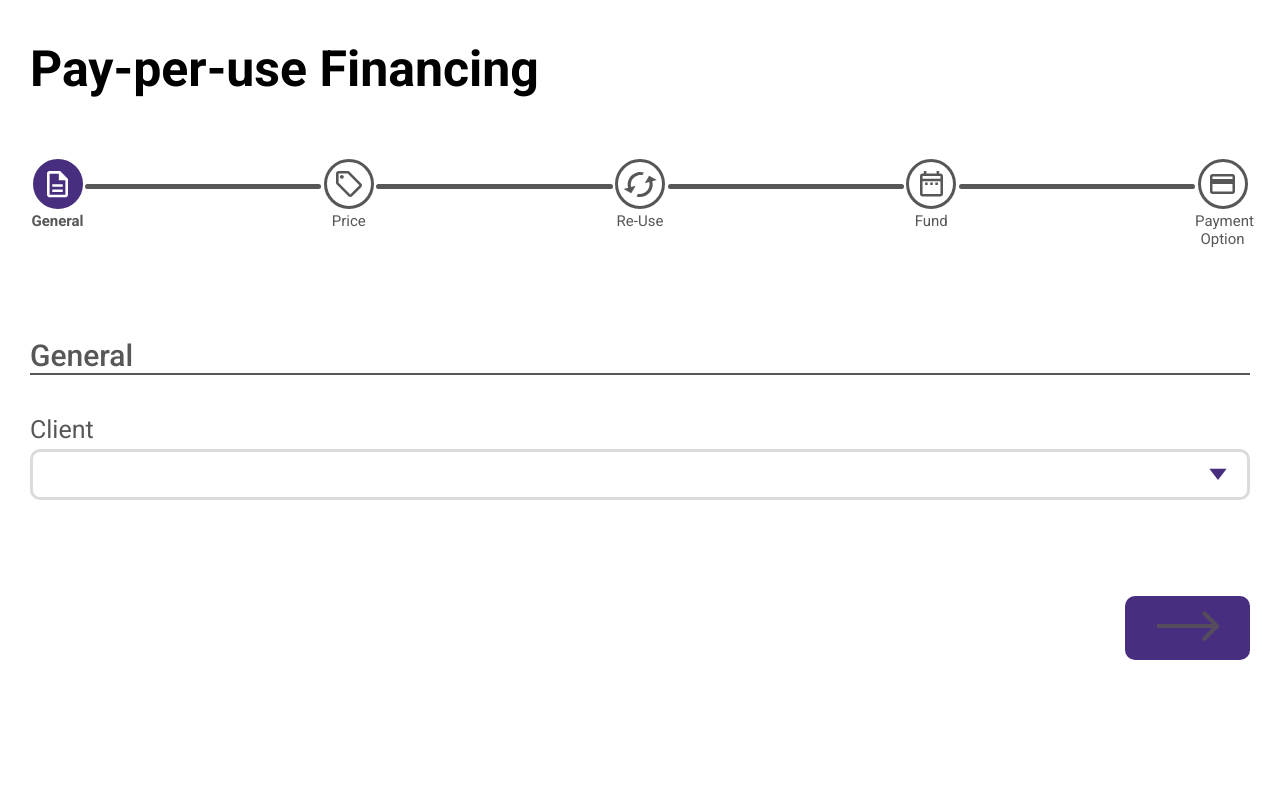
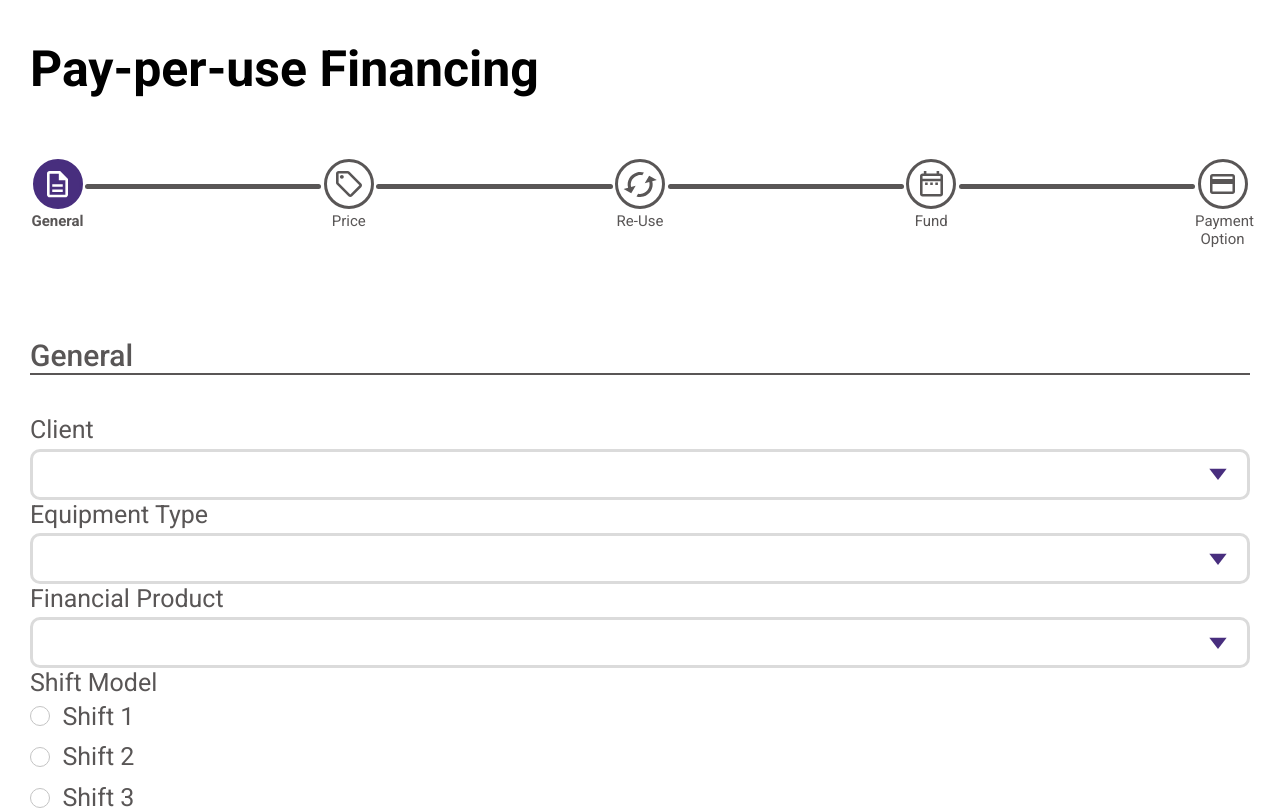
Before and after one commit to yuchiko/vue-payment-flow, a Vue app: page / in a window 1280 px wide. Shown: the top 809 px of the page. Built offline with nearby package versions, Linux system fonts and the light colour scheme.

Commit message:
added checkbox

```diff
--- a/src/assets/styles/shared/variables.scss
+++ b/src/assets/styles/shared/variables.scss
@@ -2,6 +2,7 @@ $c-primary: #595656;
 $c-secondary: #482E7E;
 $c-border: #DBDBDB;
 $c-black: #000000;
+$c-checkbox: #C4C4C4;
 $c-placeholder: $c-black;
 
 $fw-normal: 400;
--- a/src/components/Tab/items/GeneralTab.vue
+++ b/src/components/Tab/items/GeneralTab.vue
@@ -3,19 +3,44 @@
     <Select
       v-model="client"
       label-string="Client"
-      :options="['Canada', 'United States']"
-      @input="handleInput"
+      :options="formData.clients"
+    />
+    <Select
+      v-model="equipment_type"
+      label-string="Equipment Type"
+      :options="formData.equipment_types"
+    />
+    <Select
+      v-model="financial_product"
+      label-string="Financial Product"
+      :options="formData.financial_products"
+    />
+    <RadioButtons
+      label-string="Shift Model"
+      :options="formData.shift_models"
+      :checked-value="shift_model"
+      @change="updateShiftModel"
     />
   </div>
 </template>
 
 <script>
-import {Select} from '@/components/form'
+import {Select, RadioButtons} from '@/components/form'
+import data from '@/data/mockFormData';
+import { mapState } from 'vuex';
 
 export default {
   name: 'GeneralTab',
-  components: {Select},
+  data() {
+    return {
+      formData: data
+    }
+  },
+  components: {Select, RadioButtons},
   computed: {
+    ...mapState({
+      shift_model: state => state.paymentForm.shift_model
+    }),
     client: {
       get () {
         return this.$store.state.paymentForm.client
@@ -23,11 +48,28 @@ export default {
       set (value) {
         this.$store.commit('UPDATE_FORM_FIELD', {fieldName: 'client', value})
       }
-    }
+    },
+    equipment_type: {
+      get () {
+        return this.$store.state.paymentForm.equipment_type
+      },
+      set (value) {
+        this.$store.commit('UPDATE_FORM_FIELD', {fieldName: 'equipment_type', value})
+      }
+    },
+    financial_product: {
+      get () {
+        return this.$store.state.paymentForm.financial_product
+      },
+      set (value) {
+        this.$store.commit('UPDATE_FORM_FIELD', {fieldName: 'financial_product', value})
+      }
+    },
   },
   methods: {
-    handleInput() {
-      console.log(arguments)
+    updateShiftModel(e) {
+      const value = e.target.value;
+      this.$store.commit('UPDATE_FORM_FIELD', {fieldName: 'shift_model', value})
     }
   }
 }
--- /dev/null
+++ b/src/components/form/RadioButtons.vue
@@ -0,0 +1,116 @@
+<template>
+  <FieldGroup>
+    <Label>{{labelString}}</Label>
+    <template v-for="(option, index) in options">
+      <div class="radio" :key="option.value + index">
+        <input
+          class="custom-radio"
+          type="radio"
+          :id="'color-1-' + option.value"
+          :name="option.value"
+          :value="option.value"
+          :checked="option.value === checkedValue"
+          v-bind="$attrs" v-on="parentListeners"
+        />
+        <label :for="'color-1-' + option.value">{{option.label}}</label>
+      </div>
+    </template>
+  </FieldGroup>
+</template>
+
+<script>
+import Label from "./Label";
+import FieldGroup from "./FieldGroup";
+
+export default {
+  name: "RadioButtons",
+  props: {
+    labelString: String,
+    checkedValue: String,
+    options: Array
+  },
+  components: {Label, FieldGroup},
+  computed: {
+    parentListeners: function() {
+      // var vm = this;
+      return Object.assign({}, this.$listeners);
+    },
+  },
+};
+</script>
+
+<style computed lang="scss">
+.radio {
+  position: relative;
+  margin-bottom: 0.4em;
+}
+
+.custom-radio {
+  position: absolute;
+  z-index: -1;
+  opacity: 0;
+
+  & + label {
+    display: inline-flex;
+    align-items: center;
+    user-select: none;
+  }
+
+  & + label::before {
+    content: "";
+    display: inline-block;
+    width: 18px;
+    height: 18px;
+    flex-shrink: 0;
+    flex-grow: 0;
+    border: 1px solid $c-checkbox;
+    border-radius: 50%;
+    margin-right: 0.5em;
+    background-repeat: no-repeat;
+    background-position: center center;
+    background-size: 50% 50%;
+    box-sizing: content-box;
+  }
+
+  &:not(:disabled):not(:checked) + label:hover::before {
+    border-color: #b3d7ff;
+  }
+
+  &:not(:disabled):active + label::before {
+    background-color: #b3d7ff;
+    border-color: #b3d7ff;
+  }
+
+  &:focus + label::before {
+    box-shadow: 0 0 0 0.2rem rgba(0, 0, 0, 0.05);
+  }
+
+  &:focus:not(:checked) + label::before {
+    border-color: #80bdff;
+  }
+
+  &:checked + label::before {
+    border-color: $c-checkbox;
+    background-color: $c-checkbox;
+  }
+
+  &:checked + label::after {
+    content: "";
+    position: absolute;
+    display: inline-block;
+    width: 6px;
+    height: 6px;
+    border-radius: 50%;
+    box-shadow: 0px 1px 2px rgba(0, 0, 0, 0.25);
+    background: white;
+    top: 50%;
+    left: 10px;
+    transform: translate(-50%, -50%);
+    z-index: 1;
+  }
+
+  &:disabled + label::before {
+    background-color: #e9ecef;
+  }
+}
+</style>
--- a/src/components/form/index.js
+++ b/src/components/form/index.js
@@ -1,9 +1,11 @@
 import Select from './Select'
 import Label from './Label'
 import FieldGroup from './FieldGroup'
+import RadioButtons from './RadioButtons'
 
 export {
     Select,
     Label,
-    FieldGroup
+    FieldGroup,
+    RadioButtons
 }
```
